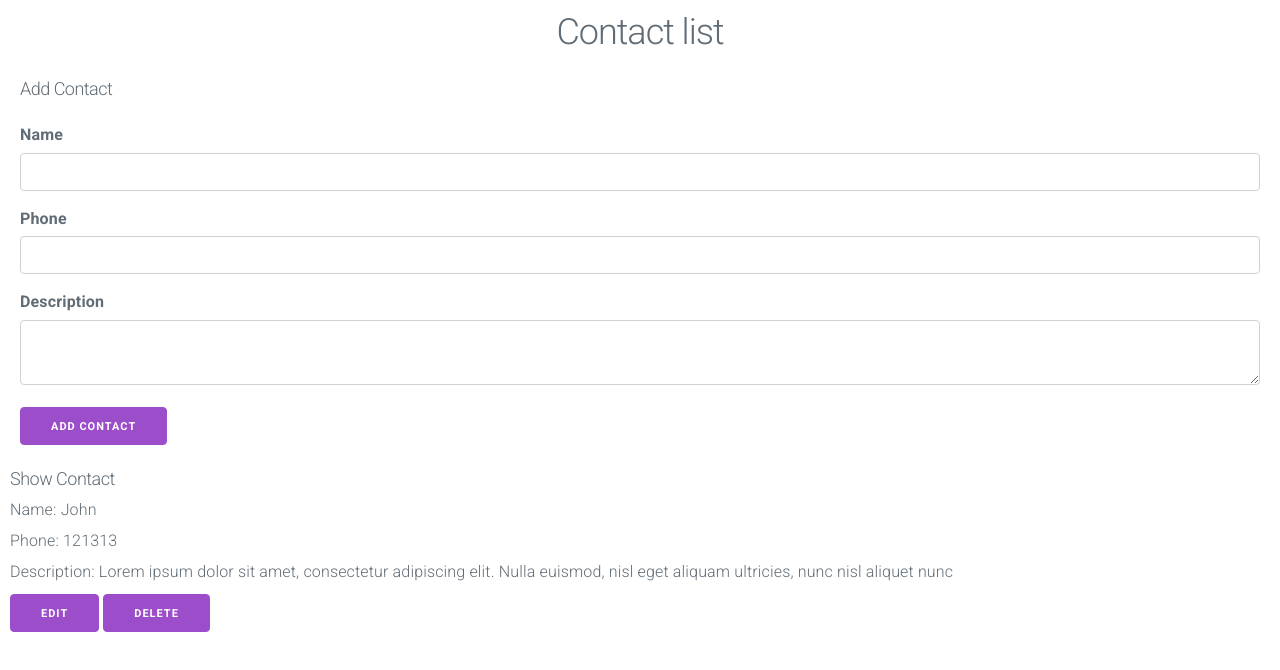
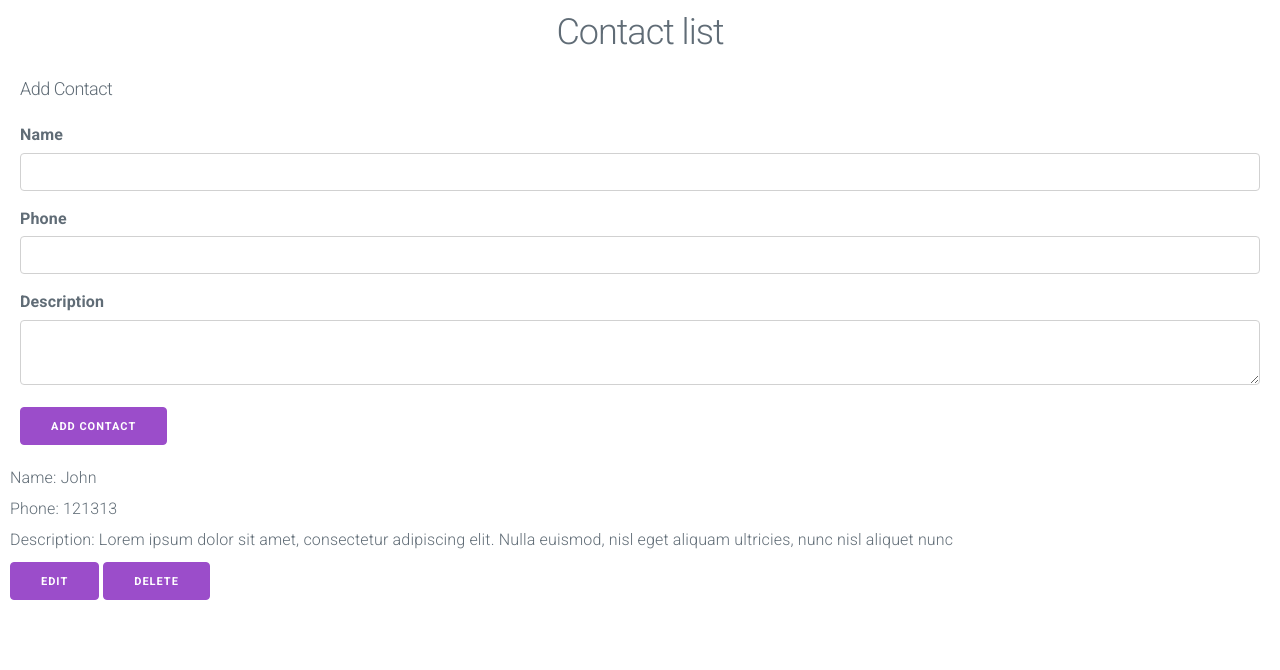
Before and after one commit to therealdanmalmx/contact-list, a Svelte app: page / in a window 1280 px wide. Shown: the top 670 px of the page. Built offline with nearby package versions, Linux system fonts and the light colour scheme.

Commit message:
Remove title

```diff
--- a/src/ShowContact.svelte
+++ b/src/ShowContact.svelte
@@ -3,7 +3,6 @@
 
 </script>
 
-<h5>Show Contact</h5>
 <div class="show-contact">
     {#each addContact.viewContacts() as contact}
     <div class="contact-card">
```
